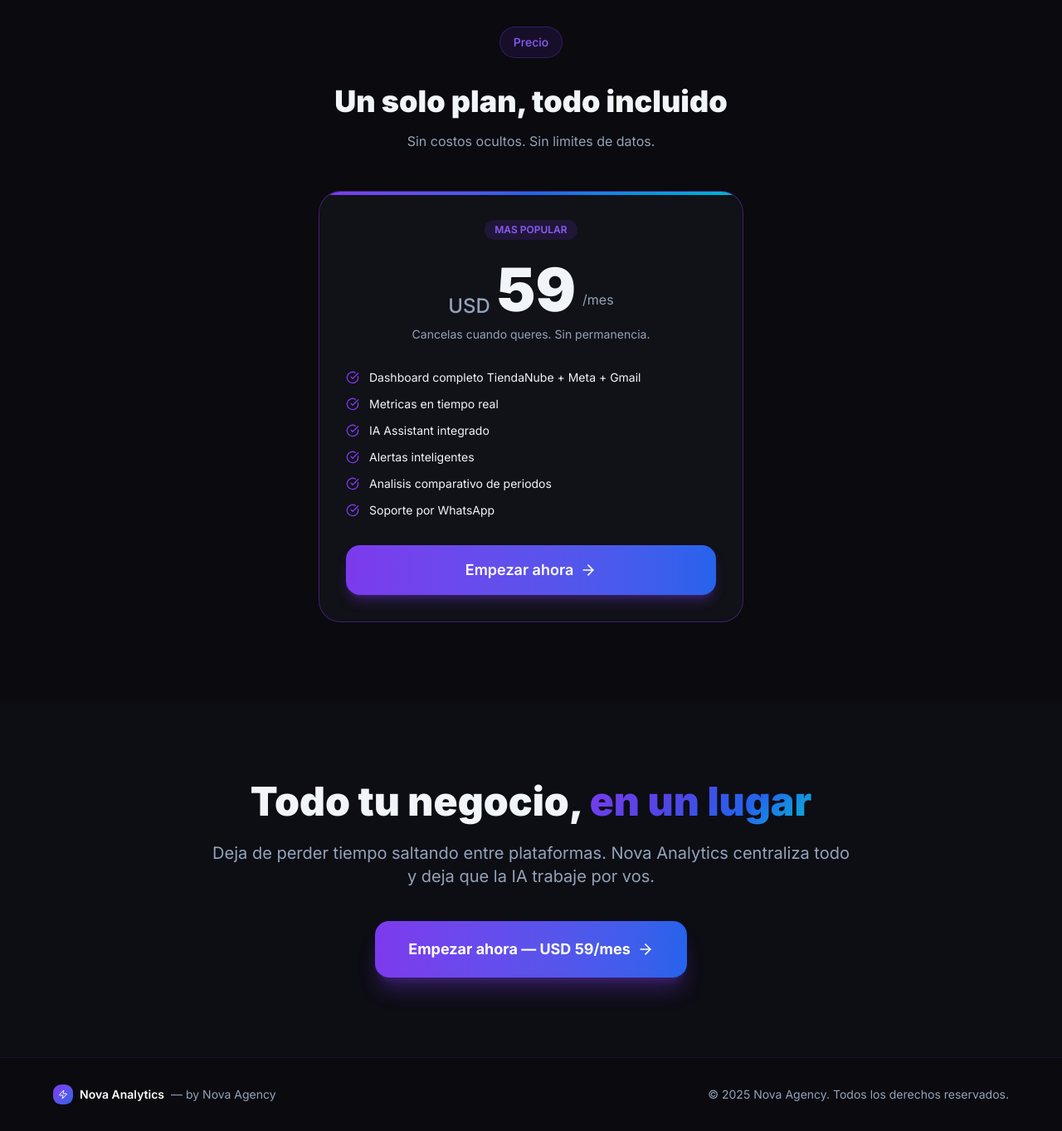
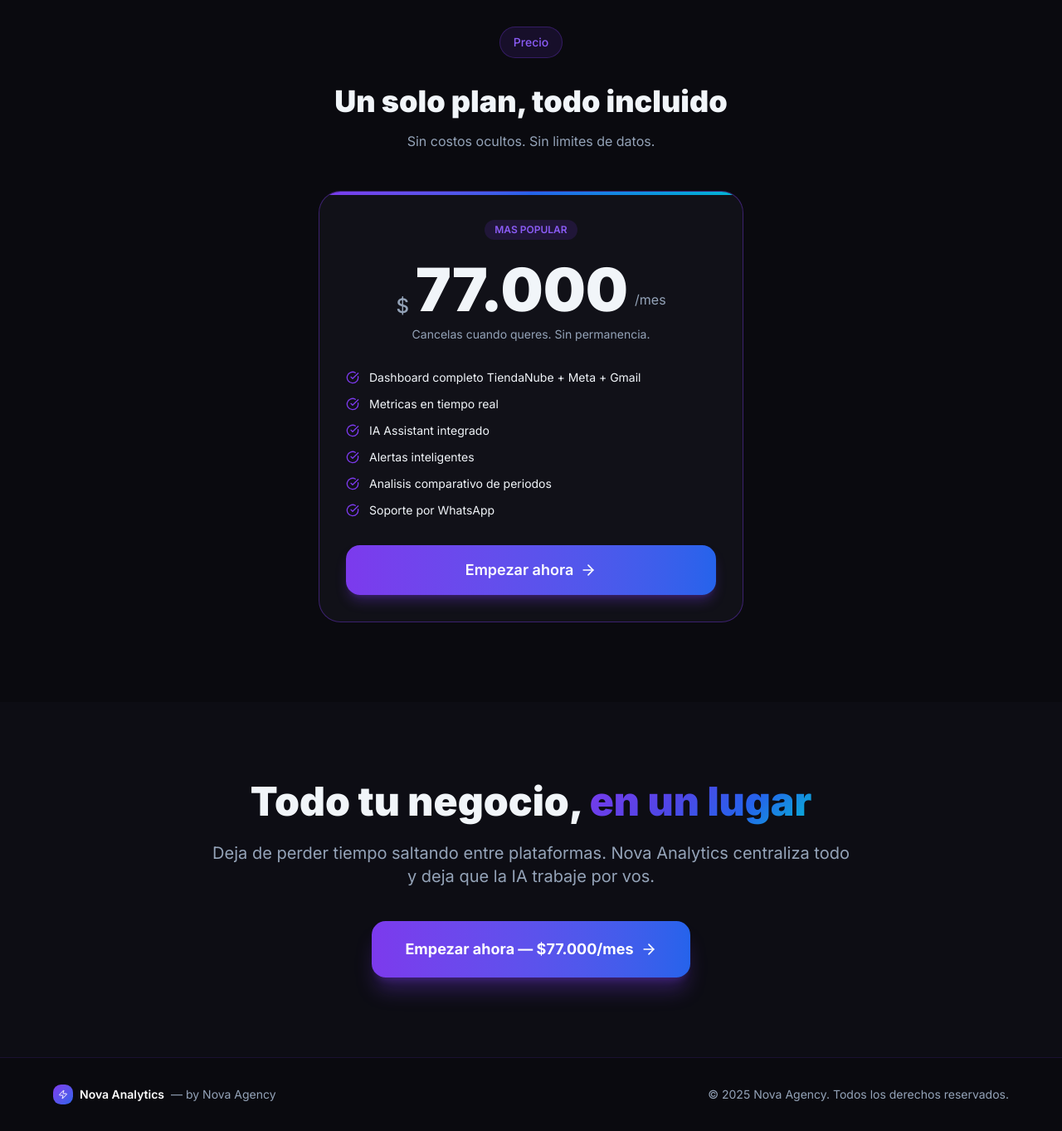
Before and after one commit to facuguz55/nova-analytics, a Next.js app: page / in a window 1280 px wide. Shown: the part 2706-4069 px from the top of the page at 83% size. Built offline with nearby package versions, Linux system fonts and the light colour scheme.

Commit message:
feat: precio actualizado a 77.000 ARS/mes

```diff
--- a/app/page.tsx
+++ b/app/page.tsx
@@ -288,11 +288,11 @@ export default function LandingPage() {
             </div>
 
             <div className="flex items-end justify-center gap-2 mb-2">
-              <span className="text-2xl text-[#94A3B8] font-medium">USD</span>
+              <span className="text-2xl text-[#94A3B8] font-medium">$</span>
               <span
                 className="text-7xl font-black"
               >
-                59
+                77.000
               </span>
               <span className="text-[#94A3B8] mb-3">/mes</span>
             </div>
@@ -342,7 +342,7 @@ export default function LandingPage() {
             href="/register"
             className="inline-flex items-center gap-2 bg-gradient-to-r from-[#7C3AED] to-[#2563EB] hover:opacity-90 text-white px-10 py-5 rounded-xl font-bold text-lg transition-all hover:scale-105 shadow-xl shadow-[rgba(124,58,237,0.3)]"
           >
-            Empezar ahora — USD 59/mes
+            Empezar ahora — $77.000/mes
             <ArrowRight className="w-5 h-5" />
           </Link>
         </div>
```
